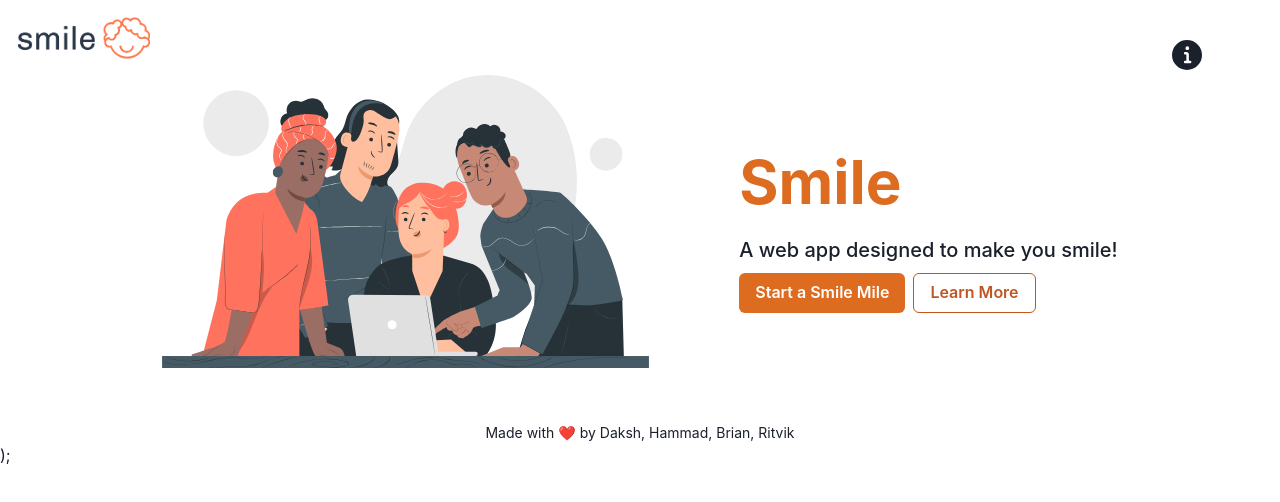
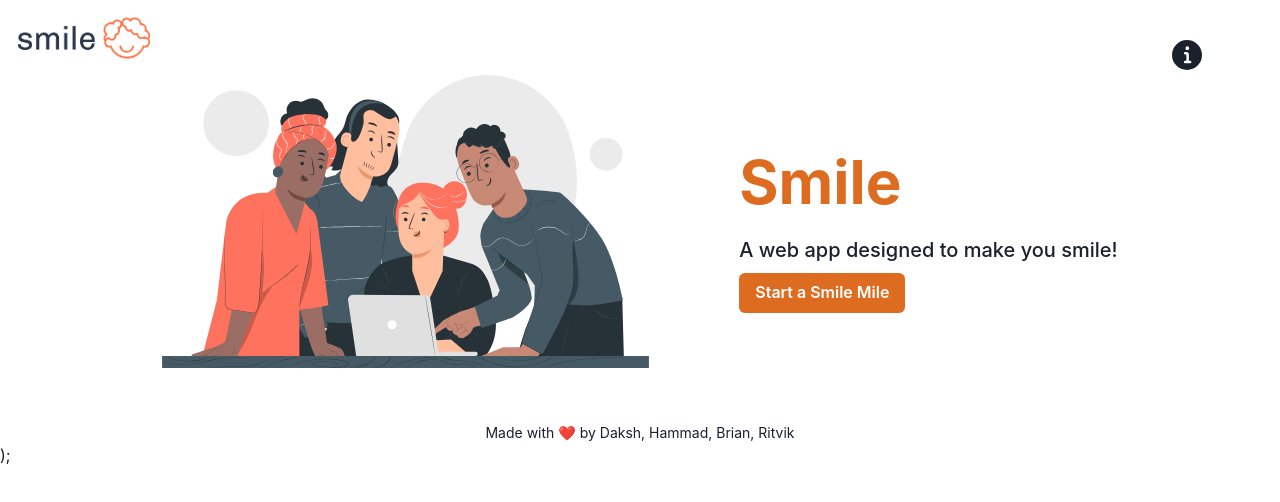
Before and after one commit to DakshChan/Smile, a Next.js app: page / in a window 1280 px wide. Shown: the top 502 px of the page. Built offline with nearby package versions, Linux system fonts and the light colour scheme.

Commit message:
Refactor landing page

```diff
--- a/pages/index.js
+++ b/pages/index.js
@@ -24,8 +24,7 @@ export default function Home() {
                                 <Text fontSize={'60px'} color={'orange.500'} fontWeight={'700'}>Smile</Text>
                                 <Text fontSize={'20px'} fontWeight={'500'}>A web app designed to make you smile!</Text>
                                 <HStack>
-                                    <Button colorScheme={"orange"}>Start a Smile Mile</Button>
-                                    <Button variant={'outline'} colorScheme={'orange'} as="a" href="/InfoPage">Learn More</Button>
+                                    <Button colorScheme={"orange"} as="a" href="/InfoPage">Start a Smile Mile</Button>
                                 </HStack>
                             </Stack>
                         </div>
```
